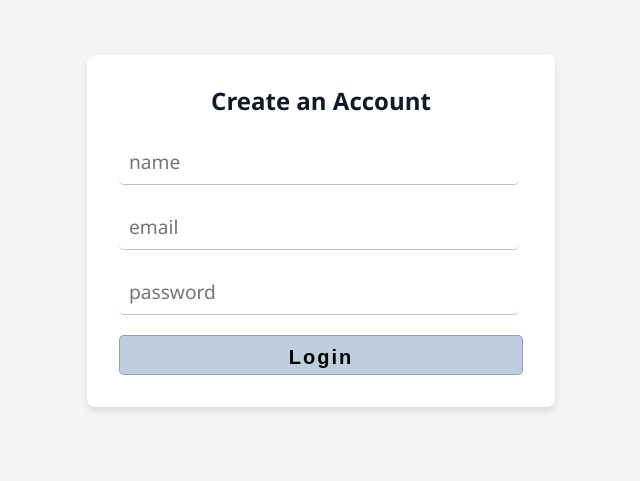
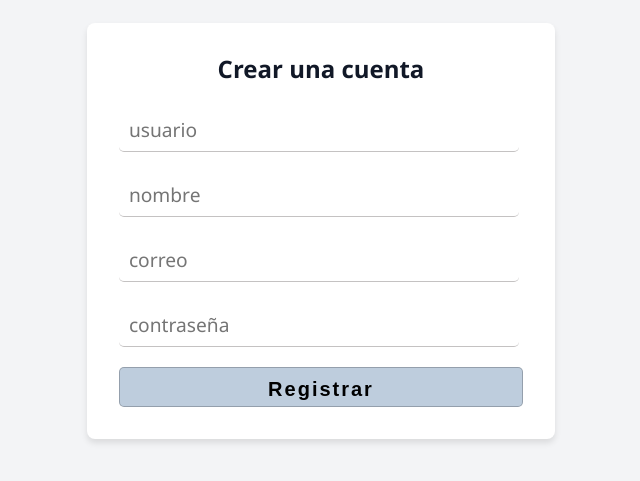
Before and after one commit to mastercelta/lp2-taller5, a React (Vite) app in the folder web/app/: page /register in a window 1280 px wide. Shown: the part 169-650 px from the top of the page, without its empty margins (319-959 px from the left). Built offline with nearby package versions, Linux system fonts and the light colour scheme.

Commit message:
UserProfile view and route

```diff
--- a/web/app/src/customhook/usePost.js
+++ b/web/app/src/customhook/usePost.js
@@ -1,4 +1,25 @@
-const usePost = () => {
+import React, { useState } from 'react'
+import axios from 'axios'
+
+const usePost = (url, postData) => {
+    const [data, setData] = useState(null)
+    const [error, setError] = useState(null)
+    const [loading, setLoading] = useState(false)
+
+    const post = async () => {
+        setLoading(true)
+        try {
+            const response = await axios.post(url, postData)
+            setData(response.data)
+        } catch (error) {
+            setError(error)
+        }
+        finally {
+            setLoading(false)
+        }
+    }
+
+    return { data, error, loading, post }
 
 }
 export default usePost
--- a/web/app/src/main.jsx
+++ b/web/app/src/main.jsx
@@ -3,20 +3,22 @@ import {BrowserRouter, Routes, Route} from "react-router";
 import "./screens/styles/styles.css";
 import "./screens/styles/login.css";
 import "./screens/styles/postStyles.css";
-import './screens/styles/Register.css'
+import "./screens/styles/Register.css";
 
 import Blogs from "./screens/Blogs.jsx";
 import Login from "./screens/Login.jsx";
 import ReadPost from "./screens/ReadPost.jsx";
 import Register from "./screens/Register.jsx";
+import UserProfile from "./screens/UserProfile.jsx";
 
 createRoot(document.getElementById("root")).render(
   <BrowserRouter>
     <Routes>
       <Route path="login" element={<Login />} />
+      <Route path="register" element={<Register />} />
       <Route path="blog" element={<Blogs />} />
       <Route path="read_post" element={<ReadPost />} />
-      <Route path="register" element={<Register />} />
+      <Route path="profile" element={<UserProfile />} />
     </Routes>
   </BrowserRouter>,
 );
--- a/web/app/src/screens/Login.jsx
+++ b/web/app/src/screens/Login.jsx
@@ -20,7 +20,11 @@ const Login = (props) => {
     login(userData);
   };
   return (
-    <div className="input-container">
+    <div className="register-container">
+      <div className="form-card">
+        <div className="form-header">
+          <h2>Iniciar sesión</h2>
+        </div>
         <form
           onSubmit={(e) => {
             e.preventDefault();
@@ -30,20 +34,21 @@ const Login = (props) => {
           <TextInput
             onChange={(e) => setEmail(e.target.value)}
             styles={"login-input"}
-          placeholder="email"
+            placeholder="correo"
             type="text"
             required
           />
           <TextInput
             onChange={(e) => setPassword(e.target.value)}
             styles={"login-input"}
-          placeholder="password"
+            placeholder="contraseña"
             type="password"
             required
           />
-        <Button styles={"login-button"} type={"submit"} title="Login" />
+          <Button styles={"login-button"} type={"submit"} title="Acceder" />
         </form>
         {error && <strong>{error}</strong>}
+      </div>
     </div>
   );
 };
--- a/web/app/src/screens/Register.jsx
+++ b/web/app/src/screens/Register.jsx
@@ -2,47 +2,78 @@ import {useState} from "react";
 import Button from "../components/Button.jsx";
 import TextInput from "../components/TextInput.jsx";
 import usePost from "../customhook/usePost.js";
+import {useNavigate} from "react-router";
 
 export default function Register() {
-  const [name, setName] = useState("");
+  const navigate = useNavigate();
+  const [usuario, setUsuario] = useState("");
   const [email, setEmail] = useState("");
+  const [nombre, setNombre] = useState("");
   const [password, setPassword] = useState("");
+  const [errorMessage, setErrorMessage] = useState(null);
+
+  const URL = "http://localhost:8000/users/";
+
+  let options = {
+    usuario,
+    nombre,
+    email,
+    password,
+  };
+
+  const {data, loading, error, post} = usePost(URL, options);
+
+  const createUser = () => {
+    if (!/^[^\s@]+@[^\s@]+\.[^\s@]+$/.test(email)) {
+      return setErrorMessage("Invalid email");
+    }
+    post().then(() => navigate("/login"));
+  };
 
   return (
     <div className="register-container">
       <div className="form-card">
         <div className="form-header">
-          <h2>Create an Account</h2>
+          <h2>Crear una cuenta</h2>
         </div>
         <form
           onSubmit={(e) => {
             e.preventDefault();
-            // submit();
+            createUser();
           }}
         >
           <TextInput
-            onChange={(e) => setName(e.target.value)}
+            onChange={(e) => setUsuario(e.target.value)}
             styles={"login-input"}
-            placeholder="name"
+            placeholder="usuario"
+            type="text"
+            required
+          />
+          <TextInput
+            onChange={(e) => setNombre(e.target.value)}
+            styles={"login-input"}
+            placeholder="nombre"
             type="text"
             required
           />
           <TextInput
             onChange={(e) => setEmail(e.target.value)}
             styles={"login-input"}
-            placeholder="email"
+            placeholder="correo"
             type="text"
             required
           />
           <TextInput
             onChange={(e) => setPassword(e.target.value)}
             styles={"login-input"}
-            placeholder="password"
+            placeholder="contraseña"
             type="password"
             required
           />
-          <Button styles={"login-button"} type={"submit"} title="Login" />
+          <Button styles={"login-button"} type={"submit"} title="Registrar" />
         </form>
+        {error && <strong>{"Verify your credentials"}</strong>}
+        {errorMessage && <strong>{errorMessage}</strong>}
       </div>
     </div>
   );
--- /dev/null
+++ b/web/app/src/screens/UserProfile.jsx
@@ -0,0 +1,16 @@
+import React from 'react'
+import PropTypes from 'prop-types'
+
+const UserProfile = props => {
+  return (
+    <div>
+      User profile
+    </div>
+  )
+}
+
+UserProfile.propTypes = {
+
+}
+
+export default UserProfile
```
Also changed, not shown: web/app/src/screens/Users.jsx (deleted). Lines whose indentation alone changed are shown as unchanged.
